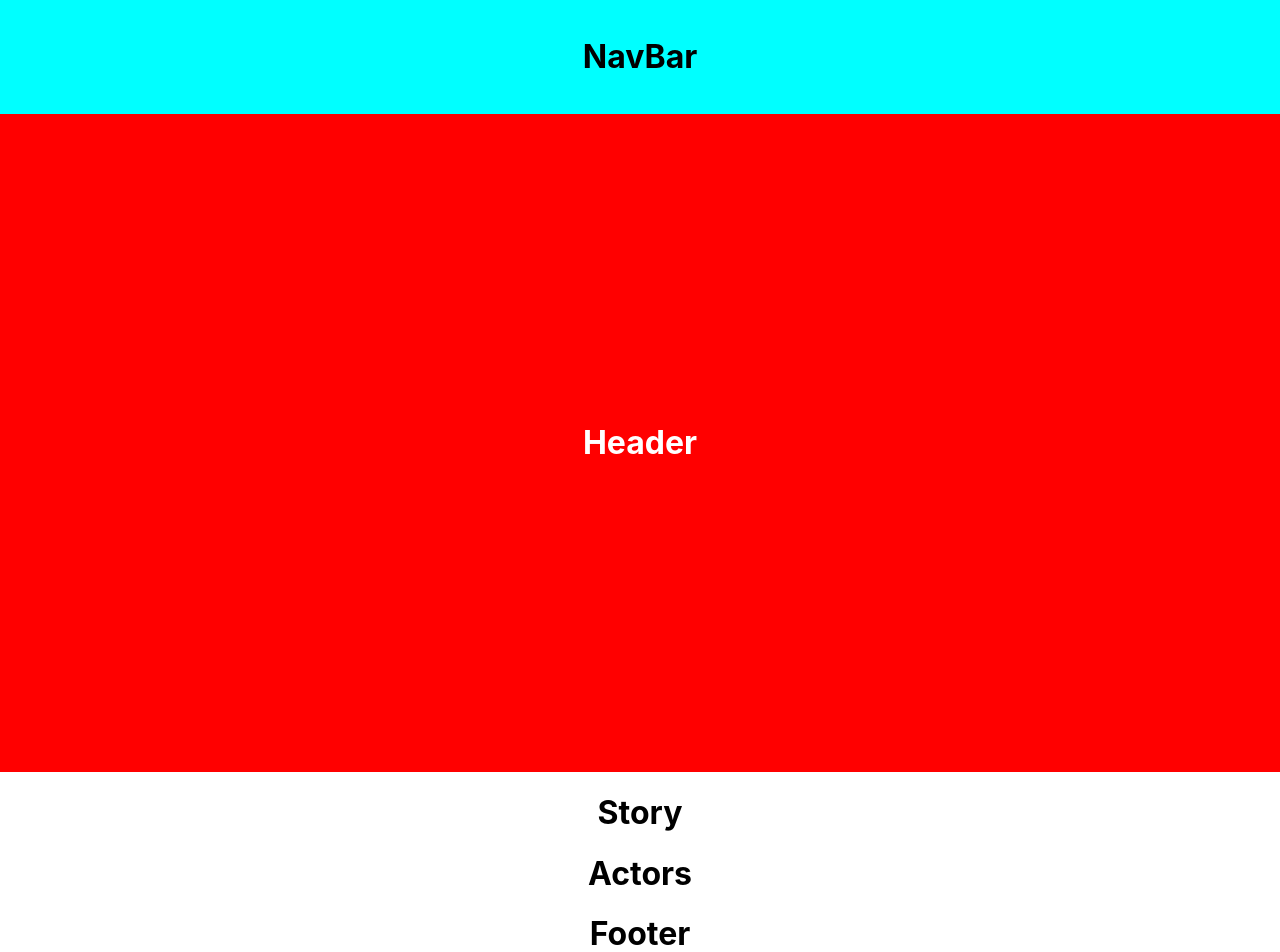
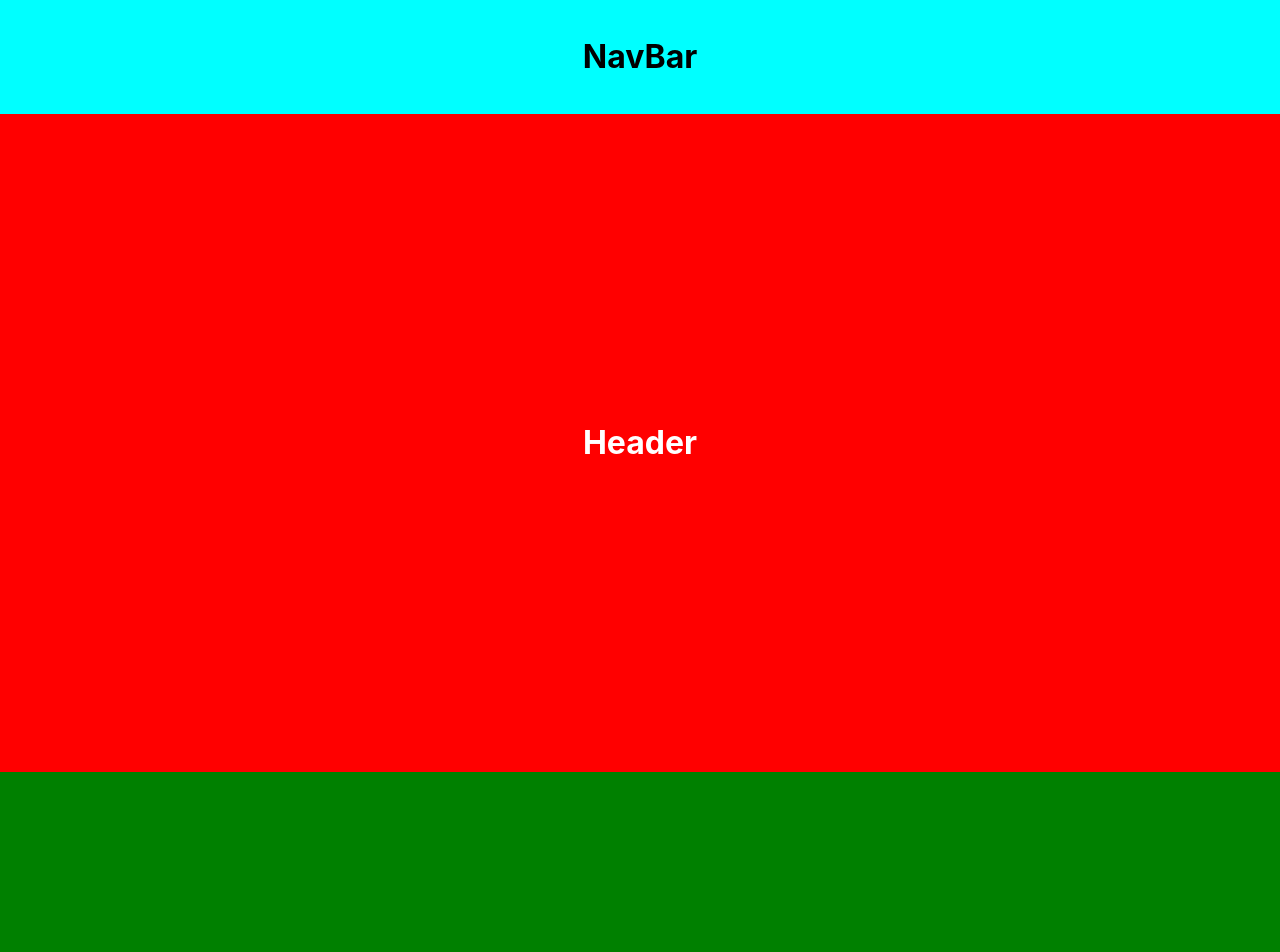
Before and after one commit to HuemanTarget/CicadaCicada, a React (Create React App) app: page / in a window 1280 px wide. Shown: the top 952 px of the page. Built offline with nearby package versions, Linux system fonts and the light colour scheme.

Commit message:
create Story CSS file

```diff
--- /dev/null
+++ b/src/Components/Story.css
@@ -0,0 +1,5 @@
+.story {
+    background-color: green;
+    padding: 18rem;
+    color: white;
+}
--- a/src/Components/Story.js
+++ b/src/Components/Story.js
@@ -1,8 +1,9 @@
 import React from 'react';
+import './Story.css';
 
 function Story() {
     return (
-        <div>
+        <div className="story">
             <h1>Story</h1>
         </div>
     )
```
